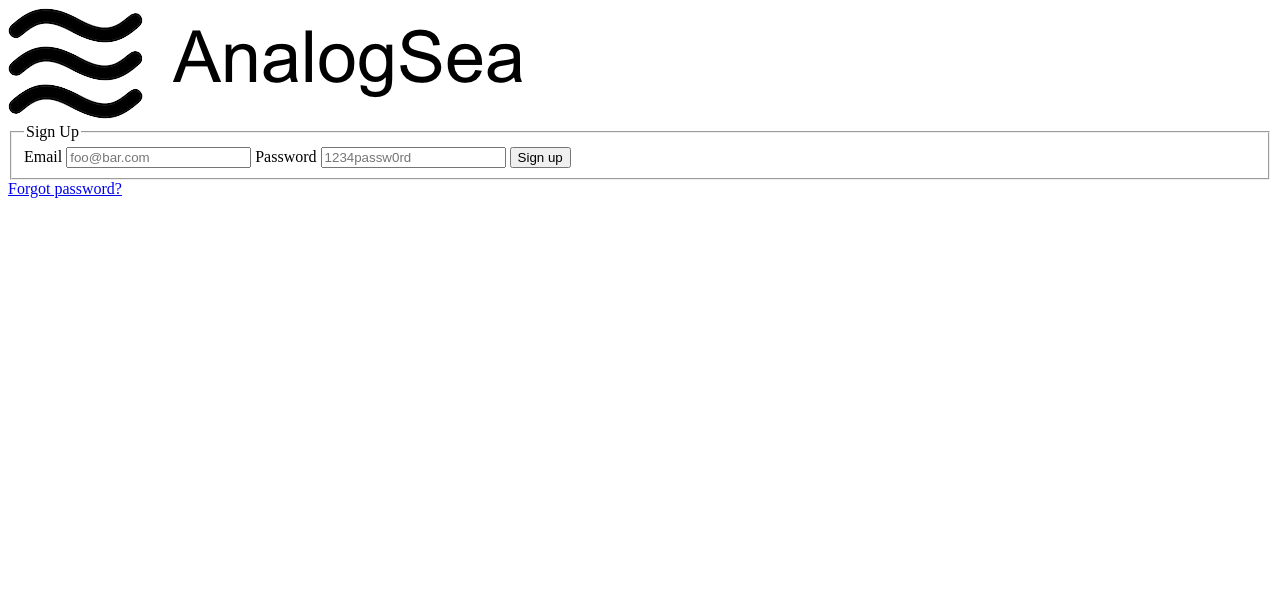
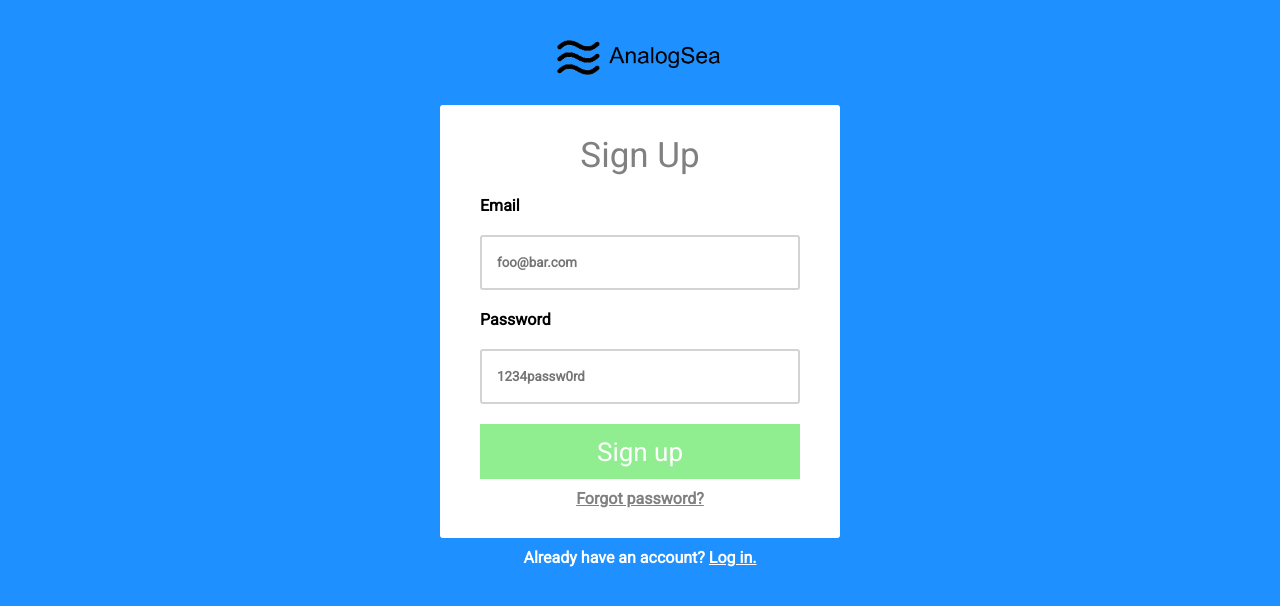
Before and after one commit to tmgaffney/signup-form, a plain HTML site: page index.html in a window 1280 px wide. Drawn offline with Linux system fonts and the light colour scheme.

Commit message:
Finished first mockup

```diff
--- a/css/main.css
+++ b/css/main.css
@@ -0,0 +1,91 @@
+* {
+	margin: 0;
+	font-family: 'Roboto', sans-serif;
+	box-sizing: border-box;
+}
+
+body {
+	background-color: dodgerblue;
+}
+
+header {
+	margin-top: 40px;
+}
+
+header img {
+	display: block;
+    height: 35px;
+    width: auto;
+    margin-left: auto;
+    margin-right: auto;
+    margin-bottom: 30px;
+}
+
+main {
+	width: 400px;
+	margin-left: auto;
+	margin-right: auto;
+	padding: 30px 40px;
+	background-color: white;
+	border-radius: 3px;
+}
+
+form legend {
+	font-size: 35px;
+	color: grey;
+}
+
+form fieldset {
+	border: none;
+	padding: 0;
+}
+
+form legend {
+	margin-left: auto;
+	margin-right: auto;
+	margin-bottom: 20px;
+}
+
+label {
+	font-weight: 600;
+}
+
+input[type="email"],
+input[type="password"]  {
+	width: 320px;
+	height: 55px;
+	border: 2px solid lightgrey;
+	border-radius: 3px;
+	margin-top: 20px;
+	margin-bottom: 20px;
+	padding: 15px;
+	font-weight: 600;
+}
+
+form button {
+	width: 320px;
+	height: 55px;
+	background-color: lightgreen;
+	border: none;
+	color: white;
+	font-size: 26px;
+	margin-bottom: 10px;
+}
+
+main a {
+	color: grey;
+	font-weight: 600;
+}
+
+footer {
+	margin-top: 10px;
+}
+
+footer p {
+	color: white;
+	font-weight: 600;
+}
+
+footer a {
+	color: white;
+}
--- a/index.html
+++ b/index.html
@@ -2,6 +2,8 @@
 <html>
 <head>
 	<title>AnalogSea</title>
+	<link rel="stylesheet" type="text/css" href="css/main.css">
+	<link href="https://fonts.googleapis.com/css?family=Roboto" rel="stylesheet">
 </head>
 <body>
 	<header>
@@ -17,8 +19,11 @@
 				<input type="password" name="password" placeholder="1234passw0rd" id="password">
 				<button type="submit">Sign up</button>
 			</fieldset>
-			<a href="/forgotpassword">Forgot password?</a>
+			<center><a href="/forgotpassword">Forgot password?</a></center>
 		</form>
 	</main>
+	<footer>
+		<center><p>Already have an account? <a href="#">Log in.</a></p></center>
+	</footer>
 </body>
 </html>
```
